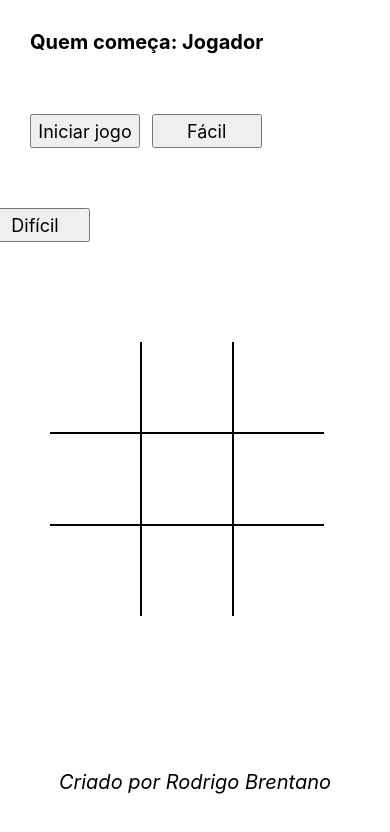
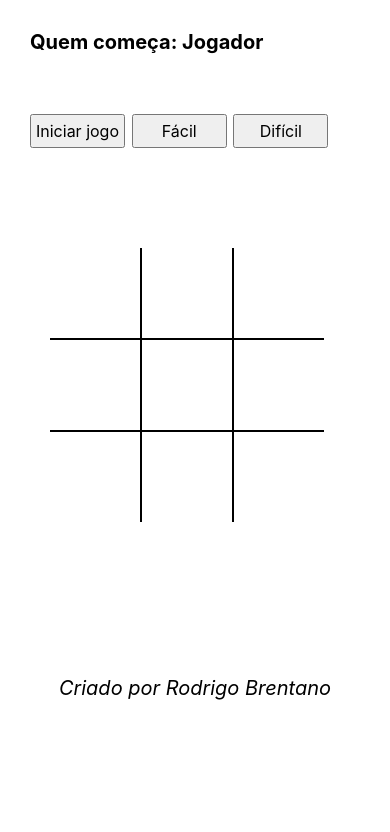
Before and after one commit to RodrigoBJJ94/jogo-da-velha-vs-cpu-javascript-html-css, a plain HTML site: page index.html in a window 390 px wide. Drawn offline with Linux system fonts and the light colour scheme.

Commit message:
Version 1.24

```diff
--- a/assets/css/style.css
+++ b/assets/css/style.css
@@ -123,4 +123,15 @@ footer p {
     footer p {
         margin-top: 14rem;
     }
+
+    .button-b {
+        margin-left: -2.5rem;
+    }
+
+    button {
+        font-size: 1.6rem;
+        margin: 3rem;
+        width: 9.5rem;
+        height: 3.4rem;
+    }
 }
```
